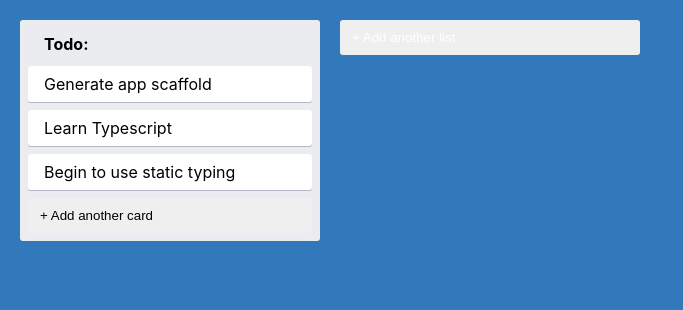
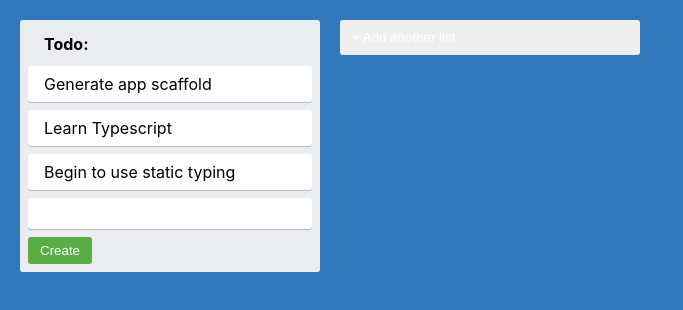
Before and after one commit to JoseIgnacioTapia/trello-clone, a React (Create React App) app: page / in a window 1280 px wide. Both pictures are taken after a click on the button "+ Add another card". Shown: the top 310 px of the page, without its empty margins (0-683 px from the left). Built offline with nearby package versions, Linux system fonts and the light colour scheme.

Commit message:
New Item Form Component

```diff
--- a/src/AddNewItem.tsx
+++ b/src/AddNewItem.tsx
@@ -1,4 +1,5 @@
 import { useState } from 'react';
+import NewItemForm from './NewItemForm';
 import { AddItemButton } from './styles';
 
 type AddNewItemProps = {
@@ -15,7 +16,14 @@ export const AddNewItem = ({
   const [showForm, setShowForm] = useState(false);
 
   if (showForm) {
-    // render the form
+    return (
+      <NewItemForm
+        onAdd={text => {
+          onAdd(text);
+          setShowForm(false);
+        }}
+      />
+    );
   }
 
   return (
--- /dev/null
+++ b/src/NewItemForm.tsx
@@ -0,0 +1,19 @@
+import { useState } from 'react';
+import { NewItemButton, NewItemFormContainer, NewItemInput } from './styles';
+
+type NewItemFormProps = {
+  onAdd(text: string): void;
+};
+
+const NewItemForm = ({ onAdd }: NewItemFormProps) => {
+  const [text, setText] = useState('');
+
+  return (
+    <NewItemFormContainer>
+      <NewItemInput value={text} onChange={e => setText(e.target.value)} />
+      <NewItemButton onClick={() => onAdd(text)}>Create</NewItemButton>
+    </NewItemFormContainer>
+  );
+};
+
+export default NewItemForm;
--- a/src/styles.ts
+++ b/src/styles.ts
@@ -54,3 +54,30 @@ export const AddItemButton = styled.button<AddItemButtonProps>`
     background-color: #ffffff52;
   }
 `;
+
+export const NewItemFormContainer = styled.div`
+  max-width: 300px;
+  display: flex;
+  flex-direction: column;
+  width: 100%;
+  align-items: flex-start;
+`;
+
+export const NewItemButton = styled.button`
+  background-color: #5aac44;
+  border-radius: 3px;
+  border: none;
+  box-shadow: none;
+  color: #fff;
+  padding: 6px 12px;
+  text-align: center;
+`;
+
+export const NewItemInput = styled.input`
+  border-radius: 3px;
+  border: none;
+  box-shadow: #091e4240 0px 1px 0px 0px;
+  margin-bottom: 0.5rem;
+  padding: 0.5rem 1rem;
+  width: 100%;
+`;
```
